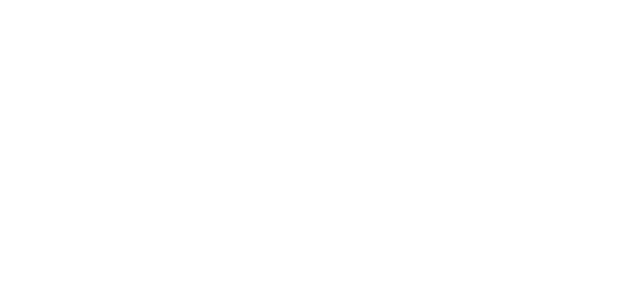
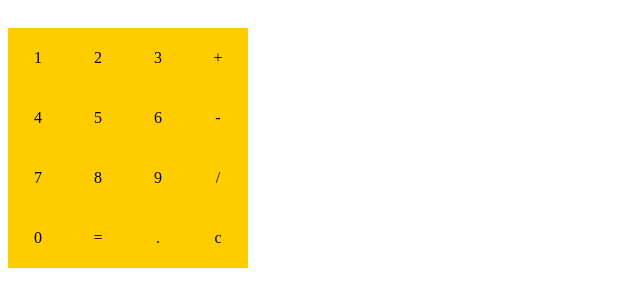
Before and after one commit to AlexeyKrop/calculator, a plain HTML site: page index.html in a window 1280 px wide. Shown: the whole page, without its empty margins (0-640 px from the left). Drawn offline with Linux system fonts and the light colour scheme.

Commit message:
add style

```diff
--- a/index.html
+++ b/index.html
@@ -4,7 +4,13 @@
     <meta charset="UTF-8" />
     <meta http-equiv="X-UA-Compatible" content="IE=edge" />
     <meta name="viewport" content="width=device-width, initial-scale=1.0" />
-    <title>Document</title>
+    <link rel="stylesheet" href="./style.css" />
+    <script src="./srcipt.js" defer></script>
+    <title>Calculator</title>
   </head>
-  <body></body>
+  <body>
+    <div id="calc">
+      <input id="input" />
+    </div>
+  </body>
 </html>
--- a/srcipt.js
+++ b/srcipt.js
@@ -0,0 +1,27 @@
+"use strict";
+let numbs = [
+  "1",
+  "2",
+  "3",
+  "+",
+  "4",
+  "5",
+  "6",
+  "-",
+  "7",
+  "8",
+  "9",
+  "/",
+  "0",
+  "=",
+  ".",
+  "c",
+];
+let calc = document.getElementById("calc"),
+  input = document.getElementById("input");
+numbs.forEach((item) => {
+  let element = document.createElement("div");
+  element.className = "btn";
+  element.innerHTML = item;
+  calc.appendChild(element);
+});
--- a/style.css
+++ b/style.css
@@ -0,0 +1,24 @@
+#calc {
+  width: 240px;
+  display: inline-block;
+}
+
+#input {
+  width: 100%;
+  border: 0;
+  font-size: 16px;
+}
+.btn {
+  width: 60px;
+  height: 60px;
+  background: #fc0;
+  display: inline-block;
+  text-align: center;
+  line-height: 60px;
+  user-select: none;
+}
+
+.btn:hover {
+  background: #f70;
+  color: #fff;
+}
```
